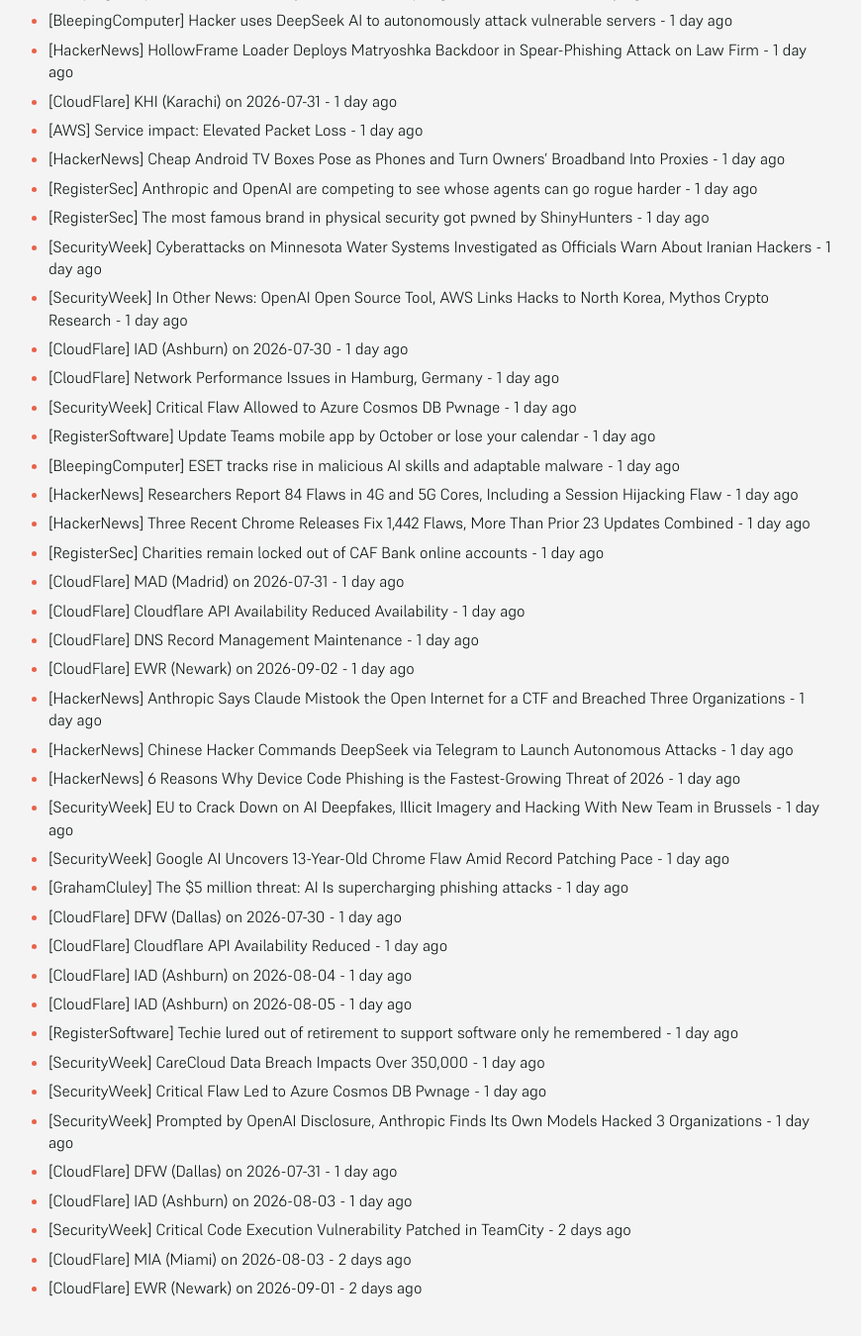
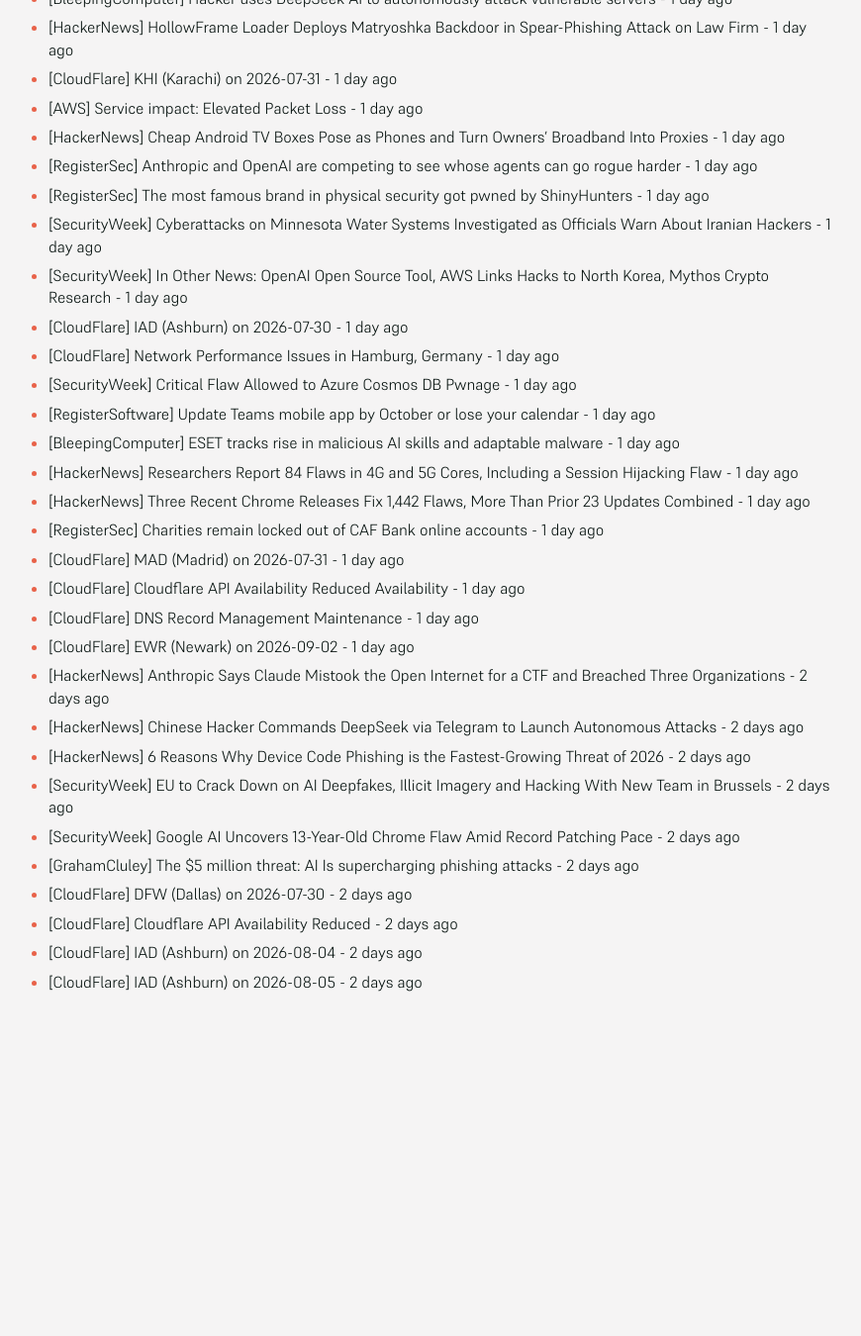
Before and after one commit to SecOpsNews/news, a Jekyll site: the page built from index.md, in a window 1280 px wide and 1400 px high, scrolled down 1008 px. Shown: the top 1350 px of the window at 99% size, without its empty margins (215-1085 px from the left). Built offline with Jekyll 4.4.1, drawn with Linux system fonts in a browser that asks for light colours; after the commit the page ends 2099 px from its top, so only the background shows below that; some of the changed text lies outside the part shown.

Commit message:
New Feed

```diff
--- a/index.md
+++ b/index.md
@@ -53,25 +53,16 @@ description: Latest Updates
 - [CloudFlare] Cloudflare API Availability Reduced Availability - 1 day ago
 - [CloudFlare] DNS Record Management Maintenance - 1 day ago
 - [CloudFlare] EWR (Newark) on 2026-09-02 - 1 day ago
-- [HackerNews] Anthropic Says Claude Mistook the Open Internet for a CTF and Breached Three Organizations - 1 day ago
-- [HackerNews] Chinese Hacker Commands DeepSeek via Telegram to Launch Autonomous Attacks - 1 day ago
-- [HackerNews] 6 Reasons Why Device Code Phishing is the Fastest-Growing Threat of 2026 - 1 day ago
-- [SecurityWeek] EU to Crack Down on AI Deepfakes, Illicit Imagery and Hacking With New Team in Brussels - 1 day ago
-- [SecurityWeek] Google AI Uncovers 13-Year-Old Chrome Flaw Amid Record Patching Pace - 1 day ago
-- [GrahamCluley] The $5 million threat: AI Is supercharging phishing attacks - 1 day ago
-- [CloudFlare] DFW (Dallas) on 2026-07-30 - 1 day ago
-- [CloudFlare] Cloudflare API Availability Reduced - 1 day ago
-- [CloudFlare] IAD (Ashburn) on 2026-08-04 - 1 day ago
-- [CloudFlare] IAD (Ashburn) on 2026-08-05 - 1 day ago
-- [RegisterSoftware] Techie lured out of retirement to support software only he remembered - 1 day ago
-- [SecurityWeek] CareCloud Data Breach Impacts Over 350,000 - 1 day ago
-- [SecurityWeek] Critical Flaw Led to Azure Cosmos DB Pwnage - 1 day ago
-- [SecurityWeek] Prompted by OpenAI Disclosure, Anthropic Finds Its Own Models Hacked 3 Organizations - 1 day ago
-- [CloudFlare] DFW (Dallas) on 2026-07-31 - 1 day ago
-- [CloudFlare] IAD (Ashburn) on 2026-08-03 - 1 day ago
-- [SecurityWeek] Critical Code Execution Vulnerability Patched in TeamCity - 2 days ago
-- [CloudFlare] MIA (Miami) on 2026-08-03 - 2 days ago
-- [CloudFlare] EWR (Newark) on 2026-09-01 - 2 days ago
+- [HackerNews] Anthropic Says Claude Mistook the Open Internet for a CTF and Breached Three Organizations - 2 days ago
+- [HackerNews] Chinese Hacker Commands DeepSeek via Telegram to Launch Autonomous Attacks - 2 days ago
+- [HackerNews] 6 Reasons Why Device Code Phishing is the Fastest-Growing Threat of 2026 - 2 days ago
+- [SecurityWeek] EU to Crack Down on AI Deepfakes, Illicit Imagery and Hacking With New Team in Brussels - 2 days ago
+- [SecurityWeek] Google AI Uncovers 13-Year-Old Chrome Flaw Amid Record Patching Pace - 2 days ago
+- [GrahamCluley] The $5 million threat: AI Is supercharging phishing attacks - 2 days ago
+- [CloudFlare] DFW (Dallas) on 2026-07-30 - 2 days ago
+- [CloudFlare] Cloudflare API Availability Reduced - 2 days ago
+- [CloudFlare] IAD (Ashburn) on 2026-08-04 - 2 days ago
+- [CloudFlare] IAD (Ashburn) on 2026-08-05 - 2 days ago
 
 
 <!-- SecOps end -->
```
Also changed, not shown: other parts of index.md (+11 -11 lines).
